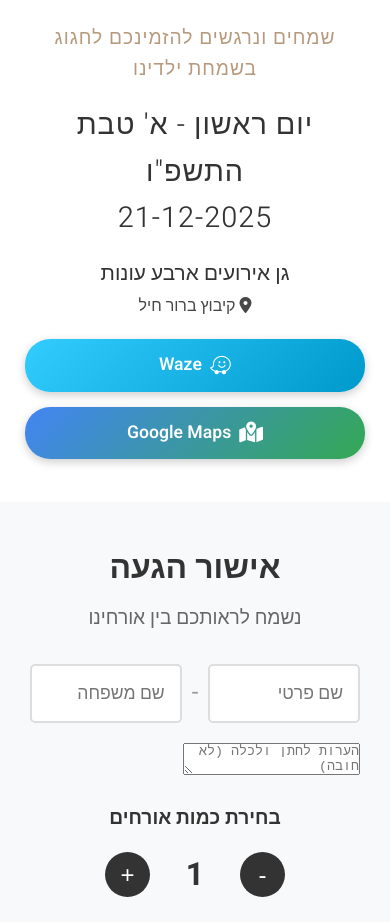
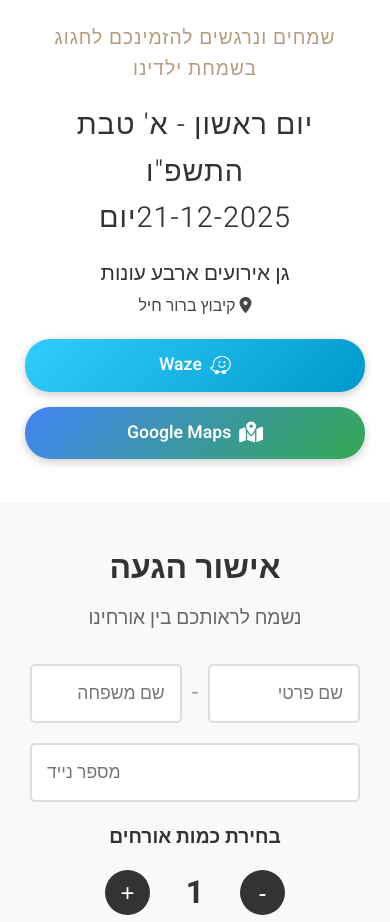
Before and after one commit to shirelsan/wedding, a plain HTML site: page index.html in a window 390 px wide. Shown: the part 424-1346 px from the top of the page. Drawn offline with Linux system fonts and the light colour scheme.

Commit message:
Fix HTML structure and add phone input

```diff
--- a/index.html
+++ b/index.html
@@ -10,29 +10,26 @@
 </head>
 <body>
     <div class="container">
-
         <!-- Hero Section -->
         <div class="hero-section">
+
             <button class="scroll-button" onclick="document.getElementById('content').scrollIntoView({behavior: 'smooth'})">
                 אישור הגעה <i class="fas fa-angle-down"></i>
             </button>
         </div>
-
         <!-- Content Section -->
         <div class="content-section" id="content">
             <div class="countdown" id="countdown"></div>
-
-            <div class="subtitle">שמחים ונרגשים להזמינכם לחגוג בשמחת ילדינו</div>
-
+            <div class="subtitle">
+                שמחים ונרגשים להזמינכם לחגוג בשמחת ילדינו
+            </div>
             <div class="event-details">
-                <div class="date-main">יום ראשון - א' טבת התשפ"ו<br>21-12-2025</div>
+                <div class="date-main"> יום ראשון - א' טבת התשפ"ו<br>21-12-2025יום</div>
 
                 <div class="venue-name">גן אירועים ארבע עונות</div>
-
                 <div class="venue-address">
                     <i class="fas fa-map-marker-alt"></i> קיבוץ ברור חיל
                 </div>
-
                 <div class="nav-buttons">
                     <a href="https://waze.com/ul?q=ארבע עונות ברור חיל&navigate=yes" target="_blank" class="nav-btn waze">
                         <i class="fab fa-waze"></i> Waze
@@ -43,12 +40,10 @@
                 </div>
             </div>
         </div>
-
         <!-- RSVP Section -->
         <div class="rsvp-section" id="rsvp">
             <div class="rsvp-title">אישור הגעה</div>
             <div class="rsvp-subtitle">נשמח לראותכם בין אורחינו</div>
-
             <form id="rsvpForm" onsubmit="return false;">
                 <div class="form-group">
                     <div class="form-row">
@@ -57,20 +52,15 @@
                         <input type="text" id="lastName" placeholder="שם משפחה" required>
                     </div>
                 </div>
-
-                <!-- הערות במקום טלפון -->
                 <div class="form-group">
-                    <textarea id="notes" placeholder="הערות לחתן ולכלה (לא חובה)" rows="2"></textarea>
+                    <input type="tel" id="phone" placeholder="מספר נייד" required pattern="[0-9]{10}" maxlength="10">
                 </div>
-
                 <div class="guest-counter-label">בחירת כמות אורחים</div>
-
                 <div class="guest-counter">
                     <button type="button" class="counter-btn" onclick="decreaseGuests()">-</button>
                     <div class="counter-value" id="guestCount">1</div>
                     <button type="button" class="counter-btn" onclick="increaseGuests()">+</button>
                 </div>
-
                 <div class="submit-buttons">
                     <button type="button" class="btn btn-success" onclick="submitRSVP(true)">
                         <i class="fas fa-check"></i> מגיעים
@@ -81,16 +71,13 @@
                 </div>
             </form>
         </div>
-
         <!-- Success Message -->
         <div class="success-message" id="successMessage">
             <div class="success-icon">🎉</div>
             <div class="success-title">תודה רבה!</div>
             <div class="success-text" id="successText">אישור ההגעה נשלח בהצלחה.<br>נתראה בשמחות! 💝</div>
         </div>
-
     </div>
-
     <script src="script.js"></script>
 </body>
 </html>
```
